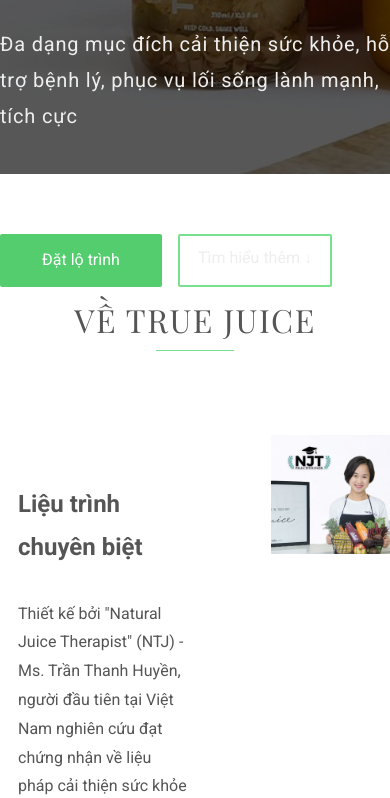
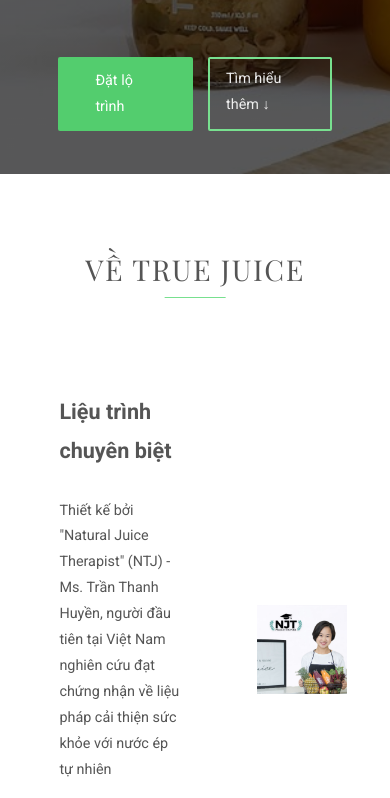
Before and after one commit to HoangZoan/TrueJuice, a website: page index.html in a window 390 px wide. Shown: the part 670-1468 px from the top of the page. Drawn offline with nearby package versions, Linux system fonts and the light colour scheme.

Commit message:
Responsive for tablet and desktop finished

```diff
--- a/index.html
+++ b/index.html
@@ -126,6 +126,7 @@
 
     <main>
       <section class="section-intro">
+        <div class="container">
           <h2 class="heading-secondary center-text margin-b-big">
             Về True Juice
           </h2>
@@ -162,8 +163,8 @@
                 </p>
                 <p class="paragraph">
                   Nguyên chất. Không pha loãng, không sử dụng đường tinh luyện,
-                chất bảo quản và phụ gia. Chai thủy tinh, bao bì đạt tiêu chuẩn,
-                bao bì thân thiện môi trường.
+                  chất bảo quản và phụ gia. Chai thủy tinh, bao bì đạt tiêu
+                  chuẩn, bao bì thân thiện môi trường.
                 </p>
               </div>
               <div class="intro__icon-box">
@@ -196,8 +197,8 @@
                 <p class="paragraph">
                   Nước ép True Juice sử dụng công nghệ ép lạnh thủy lực hàng đầu
                   tại Việt Nam. Công nghệ và quy trình chuyên nghiệp giúp tối đa
-                hàm lượng dinh dưỡng, mùi, vị, độ tươi sản phẩm gấp 5 lần máy ép
-                gia đình và các thương hiệu phổ thông tại Việt Nam.
+                  hàm lượng dinh dưỡng, mùi, vị, độ tươi sản phẩm gấp 5 lần máy
+                  ép gia đình và các thương hiệu phổ thông tại Việt Nam.
                 </p>
                 <p class="paragraph">
                   Giao hàng thân thiện và chuyên nghiệp. Đảm bảo giờ giấc liệu
@@ -220,6 +221,7 @@
             </div>
 
             <img src="src/img/about-3.jpg" alt="" class="intro__img" />
+          </div>
         </div>
       </section>
 
@@ -334,6 +336,7 @@
       </section>
 
       <section class="section-product-sample">
+        <div class="container">
           <h2 class="heading-secondary center-text margin-b-big">
             LIỆU TRÌNH SỨC KHỎE TỐT NHẤT
           </h2>
@@ -361,7 +364,9 @@
                     <span>Refresh ngay với liệu trình 1 Day Quick Clease</span>
                   </li>
                 </ul>
-              <a href="#" class="btn btn--plans"><span>Đặt liệu trình</span></a>
+                <a href="#" class="btn btn--plans"
+                  ><span>Đặt liệu trình</span></a
+                >
               </div>
 
               <div class="product__divider"></div>
@@ -369,16 +374,16 @@
               <div class="product__details">
                 <div class="details-group">
                   <p class="paragraph">
-                  Lorem ipsum dolor sit amet consectetur adipisicing elit. Illo
-                  amet perspiciatis, labore delectus nam dolore. Dolores modi
-                  minima saepe et. A magni totam eveniet quis saepe, obcaecati
-                  tempora vitae rerum.
+                    Lorem ipsum dolor sit amet consectetur adipisicing elit.
+                    Illo amet perspiciatis, labore delectus nam dolore. Dolores
+                    modi minima saepe et. A magni totam eveniet quis saepe,
+                    obcaecati tempora vitae rerum.
                   </p>
                   <p class="paragraph">
-                  Lorem ipsum dolor sit amet consectetur adipisicing elit. Illo
-                  amet perspiciatis, labore delectus nam dolore. Dolores modi
-                  minima saepe et. A magni totam eveniet quis saepe, obcaecati
-                  tempora vitae rerum.
+                    Lorem ipsum dolor sit amet consectetur adipisicing elit.
+                    Illo amet perspiciatis, labore delectus nam dolore. Dolores
+                    modi minima saepe et. A magni totam eveniet quis saepe,
+                    obcaecati tempora vitae rerum.
                   </p>
                 </div>
               </div>
@@ -407,7 +412,9 @@
                     <span>Liệu trình 5+ ngày thanh lọc đặc biệt</span>
                   </li>
                 </ul>
-              <a href="#" class="btn btn--plans"><span>Đặt liệu trình</span></a>
+                <a href="#" class="btn btn--plans"
+                  ><span>Đặt liệu trình</span></a
+                >
               </div>
 
               <div class="product__divider"></div>
@@ -415,16 +422,16 @@
               <div class="product__details">
                 <div class="details-group">
                   <p class="paragraph">
-                  Lorem ipsum dolor sit amet consectetur adipisicing elit. Illo
-                  amet perspiciatis, labore delectus nam dolore. Dolores modi
-                  minima saepe et. A magni totam eveniet quis saepe, obcaecati
-                  tempora vitae rerum.
+                    Lorem ipsum dolor sit amet consectetur adipisicing elit.
+                    Illo amet perspiciatis, labore delectus nam dolore. Dolores
+                    modi minima saepe et. A magni totam eveniet quis saepe,
+                    obcaecati tempora vitae rerum.
                   </p>
                   <p class="paragraph">
-                  Lorem ipsum dolor sit amet consectetur adipisicing elit. Illo
-                  amet perspiciatis, labore delectus nam dolore. Dolores modi
-                  minima saepe et. A magni totam eveniet quis saepe, obcaecati
-                  tempora vitae rerum.
+                    Lorem ipsum dolor sit amet consectetur adipisicing elit.
+                    Illo amet perspiciatis, labore delectus nam dolore. Dolores
+                    modi minima saepe et. A magni totam eveniet quis saepe,
+                    obcaecati tempora vitae rerum.
                   </p>
                 </div>
               </div>
@@ -453,7 +460,9 @@
                     <span>Liệu trình nước ép xanh 10 ngày</span>
                   </li>
                 </ul>
-              <a href="#" class="btn btn--plans"><span>Đặt liệu trình</span></a>
+                <a href="#" class="btn btn--plans"
+                  ><span>Đặt liệu trình</span></a
+                >
               </div>
 
               <div class="product__divider"></div>
@@ -461,16 +470,16 @@
               <div class="product__details">
                 <div class="details-group">
                   <p class="paragraph">
-                  Lorem ipsum dolor sit amet consectetur adipisicing elit. Illo
-                  amet perspiciatis, labore delectus nam dolore. Dolores modi
-                  minima saepe et. A magni totam eveniet quis saepe, obcaecati
-                  tempora vitae rerum.
+                    Lorem ipsum dolor sit amet consectetur adipisicing elit.
+                    Illo amet perspiciatis, labore delectus nam dolore. Dolores
+                    modi minima saepe et. A magni totam eveniet quis saepe,
+                    obcaecati tempora vitae rerum.
                   </p>
                   <p class="paragraph">
-                  Lorem ipsum dolor sit amet consectetur adipisicing elit. Illo
-                  amet perspiciatis, labore delectus nam dolore. Dolores modi
-                  minima saepe et. A magni totam eveniet quis saepe, obcaecati
-                  tempora vitae rerum.
+                    Lorem ipsum dolor sit amet consectetur adipisicing elit.
+                    Illo amet perspiciatis, labore delectus nam dolore. Dolores
+                    modi minima saepe et. A magni totam eveniet quis saepe,
+                    obcaecati tempora vitae rerum.
                   </p>
                 </div>
               </div>
@@ -480,10 +489,11 @@
               >Xem tất cả liệu trình &rarr;</a
             >
           </div>
+        </div>
       </section>
 
       <section class="section-story">
-        <div class="story">
+        <div class="container">
           <h2 class="heading-secondary center-text margin-b-big">
             Câu chuyện của True Juice
           </h2>
@@ -563,7 +573,7 @@
     </main>
 
     <footer class="footer">
-      <div class="footer__container">
+      <div class="container">
         <img
           src="src/img/logo-full.png"
           alt="Logo True Juice full size"
--- a/src/sass/_base.scss
+++ b/src/sass/_base.scss
@@ -23,6 +23,9 @@
 $font-display: "Roboto", sans-serif;
 $font-primary: "Playfair Display", serif;
 
+$section-space: 12rem;
+$section-padding: 4.8rem;
+
 *,
 *::before,
 *::after {
@@ -34,6 +37,10 @@
 html {
   font-size: 62.5%;
   box-sizing: border-box;
+
+  @include respond(1000) {
+    font-size: 56.25%;
+  }
 }
 
 body {
@@ -42,6 +49,20 @@
   font-family: $font-display;
   font-weight: 400;
   line-height: 1.8;
+}
+
+.container {
+  max-width: 120rem;
+  margin: $section-space auto;
+  padding: 0 $section-padding;
+
+  @include respond(1200) {
+    margin: 8rem auto;
+  }
+
+  @include respond(1000) {
+    margin: 8rem auto;
+  }
 }
 
 // Heading - Paragraph
@@ -53,6 +74,10 @@
   line-height: 1.6;
   letter-spacing: 3px;
   text-transform: uppercase;
+
+  @include respond(900) {
+    font-size: 4.8rem;
+  }
 }
 
 .heading-secondary {
@@ -83,6 +108,10 @@
 .paragraph {
   &:not(:last-child) {
     margin-bottom: 1.2rem;
+  }
+
+  @include respond(1000) {
+    font-size: 1.5rem;
   }
 }
 
@@ -167,6 +196,10 @@
     color: $color-primary;
     border-bottom: 1px solid $color-primary;
     transition: all 0.2s;
+
+    @include respond(1000) {
+      font-size: 1.4rem;
+    }
   }
 
   &:hover,
@@ -200,6 +233,10 @@
 
 .margin-b-big {
   margin-bottom: 9rem;
+
+  @include respond(1000) {
+    margin-bottom: 6.4rem;
+  }
 }
 
 // Text
--- a/src/sass/_hero.scss
+++ b/src/sass/_hero.scss
@@ -53,6 +53,10 @@
       border-radius: 3px;
 
       transition: all 0.2s;
+
+      @include respond(1200) {
+        padding: 1rem 1.6rem;
+      }
     }
 
     &::after {
@@ -140,7 +144,7 @@
   &__container {
     max-width: 120rem;
     margin: 0 auto;
-    padding: 18rem 0 12rem;
+    padding: 18rem 6.4rem 12rem;
   }
 
   &__description {
--- a/src/sass/_intro.scss
+++ b/src/sass/_intro.scss
@@ -1,16 +1,10 @@
-.section-intro {
-  margin: 12rem 0;
-  width: 100%;
-}
-
 .intro {
-  max-width: 120rem;
-  margin: 0 auto;
   display: grid;
   grid-template-columns: 3.5fr 2fr;
   column-gap: 6.4rem;
   row-gap: 3.2rem;
   grid-auto-flow: column dense;
+  align-items: center;
 
   &:not(:last-child) {
     margin-bottom: 3.6rem;
--- a/src/sass/_mixins.scss
+++ b/src/sass/_mixins.scss
@@ -0,0 +1,26 @@
+@mixin respond($breakpoint) {
+  @if $breakpoint == 600 {
+    @media only screen and (max-width: 37.5em) {
+      @content;
+    }
+  } // 600px
+  @if $breakpoint == 900 {
+    @media only screen and (max-width: 56.25em) {
+      @content;
+    }
+  } // 900px
+  @if $breakpoint == 1000 {
+    @media only screen and (max-width: 62.5em) {
+      @content;
+    }
+  } // 1000px
+  @if $breakpoint == 1200 {
+    @media only screen and (max-width: 75em) {
+      @content;
+    }
+  } // 1200px
+}
+
+@mixin colorRed {
+  background-color: red;
+}
--- a/src/sass/_sample.scss
+++ b/src/sass/_sample.scss
@@ -1,7 +1,3 @@
-.section-product-sample {
-  margin: 12rem 0;
-}
-
 .products-container {
   max-width: 120rem;
   margin: 0 auto;
@@ -24,6 +20,10 @@
   border-radius: 3px;
   box-shadow: 0 2px 3px rgba(0, 0, 0, 0.1);
   transition: all 0.3s;
+
+  @include respond(1000) {
+    padding: 3.2rem;
+  }
 
   &:hover &__overlay {
     background-size: 100%;
@@ -70,6 +70,10 @@
     row-gap: 2.8rem;
     padding-left: 6rem;
     transition: all 0.3s;
+
+    @include respond(1000) {
+      row-gap: 1.6rem;
+    }
   }
 
   &__order .btn {
--- a/src/sass/_story.scss
+++ b/src/sass/_story.scss
@@ -1,13 +1,22 @@
 .section-story {
   background-color: #fff9f3;
-  margin: 12rem 0;
+}
+
+.section-story .container {
+  max-width: 120rem;
+  margin: 0 auto;
+  padding: $section-space $section-padding;
+
+  @include respond(1200) {
+    padding: 8rem $section-padding;
+  }
+
+  @include respond(1000) {
+    padding: 8rem $section-padding;
+  }
 }
 
 .story {
-  max-width: 120rem;
-  margin: 0 auto;
-  padding: 12rem 0;
-
   &__photo {
     width: 100%;
     height: 100%;
@@ -18,6 +27,10 @@
     display: grid;
     grid-template-columns: 1fr 1fr 1.1fr;
     gap: 3.2rem;
+
+    @include respond(1000) {
+      gap: 2.4rem;
+    }
   }
 
   &__item {
@@ -25,16 +38,24 @@
       width: 50%;
     }
 
-    & .story__text-box {
+    .story__text-box {
       padding: 2.4rem;
       display: flex;
       flex-direction: column;
 
-      & .story__heading {
+      @include respond(1000) {
+        padding: 1.2rem 0;
+      }
+
+      .story__heading {
         font-size: 1.8rem;
         margin-bottom: 2.4rem;
         position: relative;
         z-index: 10;
+
+        @include respond(1000) {
+          margin-bottom: 1.8rem;
+        }
 
         &::after {
           content: "";
@@ -50,12 +71,16 @@
         }
       }
 
-      & .paragraph {
+      .paragraph {
         font-size: 1.4rem;
         margin-bottom: 4.2rem;
+
+        @include respond(1000) {
+          margin-bottom: 3.6rem;
+        }
       }
 
-      & .small-link {
+      .small-link {
         align-self: flex-end;
       }
     }
@@ -78,13 +103,26 @@
       grid-row: 1 / 2;
       padding: 10rem;
 
-      & .story__heading {
+      @include respond(1000) {
+        padding: 6rem;
+      }
+
+      .story__heading {
         font-size: 2.4rem;
         margin-bottom: 3.2rem;
+
+        @include respond(1000) {
+          font-size: 2rem;
+          margin-bottom: 2.4rem;
+        }
       }
 
-      & .paragraph {
+      .paragraph {
         margin-bottom: 5.4rem;
+
+        @include respond(1000) {
+          margin-bottom: 4rem;
+        }
       }
     }
 
--- a/src/sass/_testimonials.scss
+++ b/src/sass/_testimonials.scss
@@ -2,18 +2,32 @@
   background-color: $color-grey-light-2;
 }
 
-.container {
-  max-width: 120rem;
+.section-testimonials .container {
+  padding: $section-space $section-padding;
   margin: 0 auto;
-  padding: 12rem 0;
+
+  @include respond(1200) {
+    padding: 8rem $section-padding;
+  }
+
+  @include respond(1000) {
+    padding: 8rem $section-padding;
+  }
 }
 
 .testimonials {
   display: grid;
   grid-template-columns: 1.5fr 1fr;
   column-gap: 2.4rem;
+  align-items: center;
 
   // Left Column
+
+  &__left-col {
+    display: grid;
+    justify-items: center;
+  }
+
   &__figure {
     position: relative;
     overflow: hidden;
@@ -23,6 +37,10 @@
     width: 100%;
     display: block;
     animation: appear 0.5s;
+  }
+
+  &__img.hidden + &__caption {
+    display: none;
   }
 
   &__caption {
@@ -37,6 +55,11 @@
       rgba(0, 0, 0, 0.55),
       rgba(0, 0, 0, 0.55)
     );
+
+    @include respond(1000) {
+      padding: 1.8rem 3.2rem;
+      font-size: 1.6rem;
+    }
   }
 
   // Right Column
@@ -63,6 +86,10 @@
     background-size: 225%;
     transition: all 0.3s;
     overflow: hidden;
+
+    @include respond(1000) {
+      padding: 1.6rem 3.2rem;
+    }
 
     &::after {
       content: "\201C";
@@ -94,12 +121,23 @@
         grid-template-columns: 7.2rem 1fr;
         font-size: 1.2rem;
         row-gap: 0.5rem;
+
+        @include respond(1000) {
+          grid-template-columns: 5.4rem 1fr;
+          row-gap: 0;
+          margin-top: 2rem;
+        }
       }
 
       &__img {
         height: 5.4rem;
         width: 5.4rem;
         grid-row: 1 / span 2;
+
+        @include respond(1000) {
+          height: 3.6rem;
+          width: 3.6rem;
+        }
       }
 
       &__name {
--- a/src/sass/main.scss
+++ b/src/sass/main.scss
@@ -1,9 +1,9 @@
+@import "./mixins";
 @import "./base";
 @import "./cta";
 @import "./footer";
 @import "./hero";
 @import "./intro";
-@import "./mixins";
 @import "./sample";
 @import "./story";
 @import "./testimonials";
```
Also changed, not shown: src/sass/_footer.scss (+6 -8 lines), src/css/style.css. Lines whose indentation alone changed are shown as unchanged.
